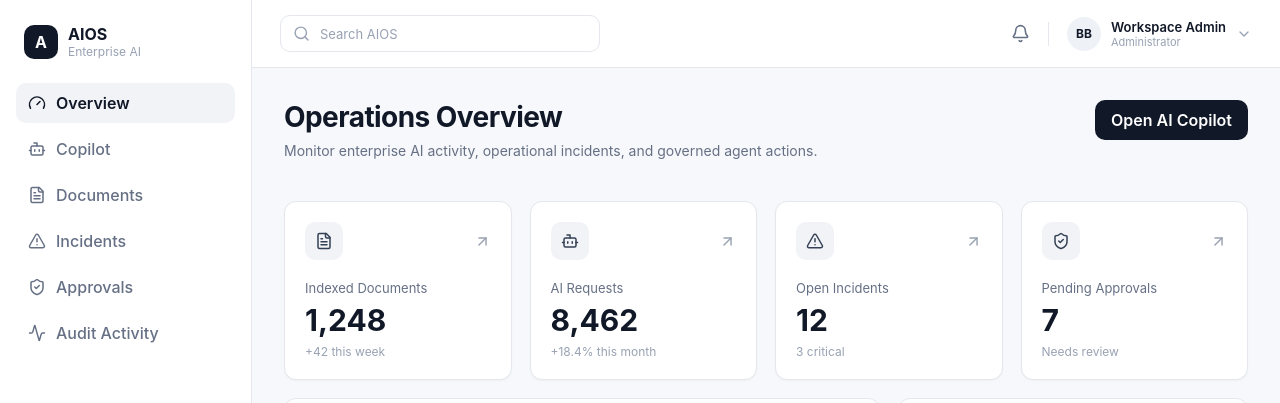
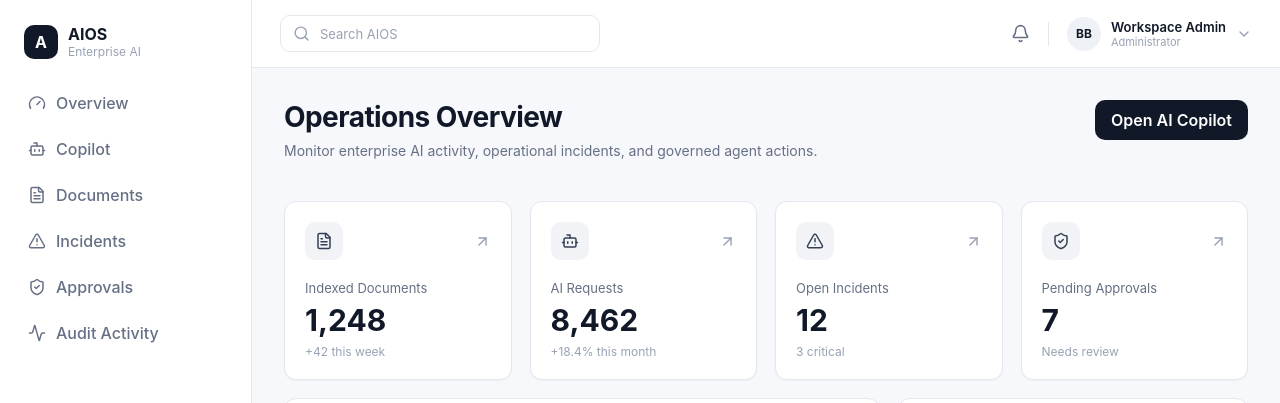
Before and after one commit to BaharathBathula/Enterprise-AI-Operations-Platform-AIOS-, a Next.js app in the folder frontend/: page / in a window 1280 px wide. Shown: the top 403 px of the page. Built offline with nearby package versions, Linux system fonts and the light colour scheme.

Commit message:
Refactor sidebar navigation to use Link component

```diff
--- a/frontend/src/components/sidebar.tsx
+++ b/frontend/src/components/sidebar.tsx
@@ -1,3 +1,4 @@
+import Link from "next/link";
 import {
   Activity,
   Bot,
@@ -10,26 +11,32 @@ import {
 const navigation = [
   {
     label: "Overview",
+    href: "/",
     icon: Gauge,
   },
   {
     label: "Copilot",
+    href: "/copilot",
     icon: Bot,
   },
   {
     label: "Documents",
+    href: "/documents",
     icon: FileText,
   },
   {
     label: "Incidents",
+    href: "/incidents",
     icon: TriangleAlert,
   },
   {
     label: "Approvals",
+    href: "/approvals",
     icon: ShieldCheck,
   },
   {
     label: "Audit Activity",
+    href: "/audit",
     icon: Activity,
   },
 ];
@@ -97,36 +104,27 @@ export function Sidebar() {
           gap: 6,
         }}
       >
-        {navigation.map((item, index) => {
+        {navigation.map((item) => {
           const Icon = item.icon;
-          const active = index === 0;
 
           return (
-            <button
-              key={item.label}
-              type="button"
+            <Link
+              key={item.href}
+              href={item.href}
               style={{
                 width: "100%",
                 display: "flex",
                 alignItems: "center",
                 gap: 10,
-                border: "none",
                 borderRadius: 10,
                 padding: "10px 12px",
-                cursor: "pointer",
-                background: active
-                  ? "#f1f3f7"
-                  : "transparent",
-                color: active
-                  ? "#111827"
-                  : "#667085",
-                fontWeight: active ? 600 : 500,
-                textAlign: "left",
+                color: "#667085",
+                fontWeight: 500,
               }}
             >
               <Icon size={18} />
               {item.label}
-            </button>
+            </Link>
           );
         })}
       </nav>
```
